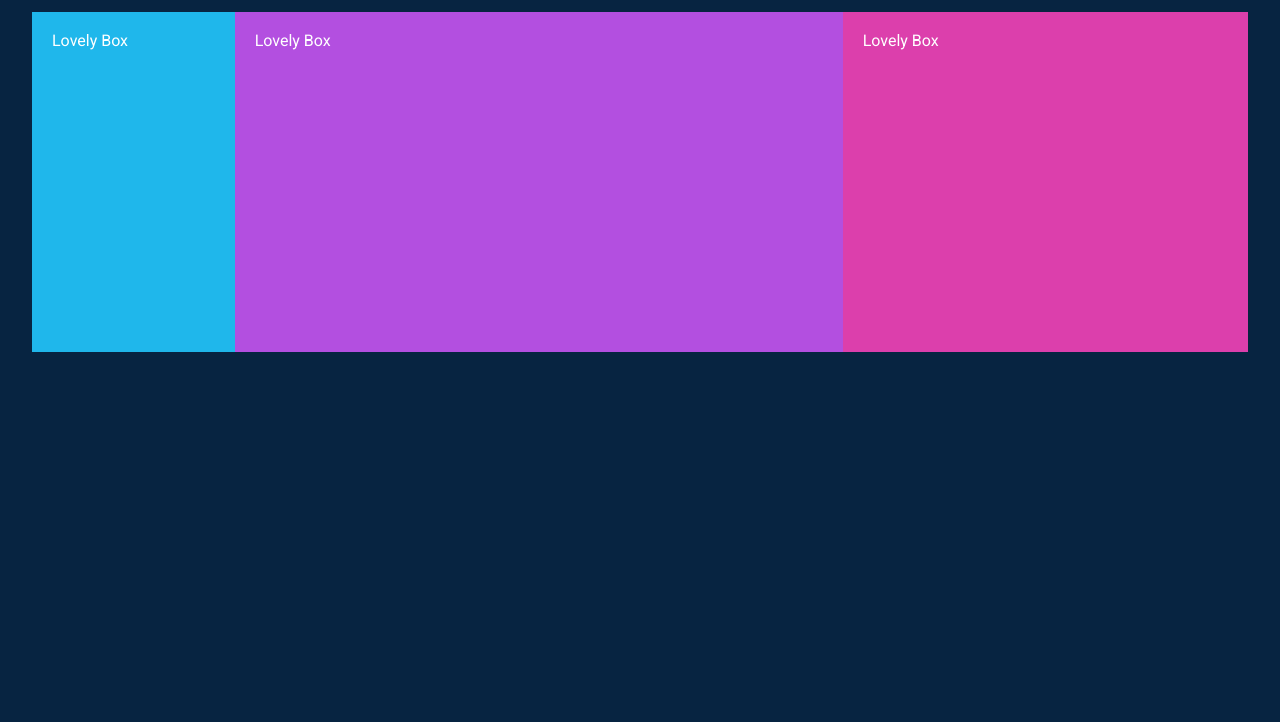
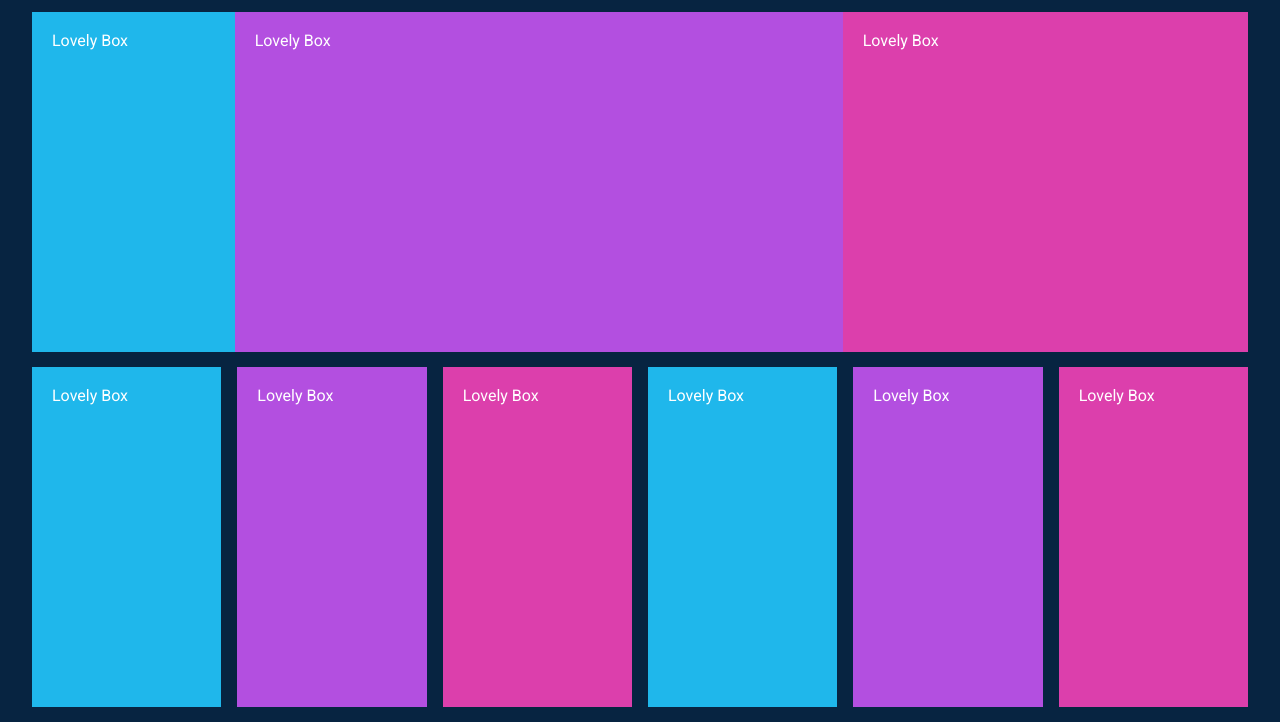
Before and after one commit to ashleyford/grunt-bower-sass-base, a website: page index.html in a window 1280 px wide. Shown: the part 457-1179 px from the top of the page. Before the commit the page ends 824 px from the top, so only its background shows below. Drawn offline with Linux system fonts and the light colour scheme.

Commit message:
updated index.html

```diff
--- a/_dev/style/base.scss
+++ b/_dev/style/base.scss
@@ -35,11 +35,11 @@ body{
 .boxes{
 
 	.box-row{
-		background:blue;
 		padding:20px;
+		margin-bottom:15px;
 		min-height:300px;
+		background:#666;
 		color:#fff;
-		margin-bottom:15px;
 	}
 
 	.box-row.red{
--- a/index.html
+++ b/index.html
@@ -24,7 +24,6 @@
 			<div class="col--no-gutter col-md-3 col-sm-4 col-xs-12">
 				<div class="box-row green">Lovely Box</div>
 			</div>
-
 		</div>
 
 		<div class="row boxes row--no-gutter">
@@ -39,7 +38,32 @@
 			<div class="col--no-gutter col-md-4 col-sm-4 col-xs-12">
 				<div class="box-row pink">Lovely Box</div>
 			</div>
+		</div>
 
+		<div class="row boxes">
+			<div class="col-lg-2 col-md-4 col-sm-6 col-xs-12">
+				<div class="box-row blue">Lovely Box</div>
+			</div>
+
+			<div class="col-lg-2 col-md-4 col-sm-6 col-xs-12">
+				<div class="box-row purple">Lovely Box</div>
+			</div>
+
+			<div class="col-lg-2 col-md-4 col-sm-6 col-xs-12">
+				<div class="box-row pink">Lovely Box</div>
+			</div>
+
+			<div class="col-lg-2 col-md-4 col-sm-6 col-xs-12">
+				<div class="box-row blue">Lovely Box</div>
+			</div>
+
+			<div class="col-lg-2 col-md-4 col-sm-6 col-xs-12">
+				<div class="box-row purple">Lovely Box</div>
+			</div>
+
+			<div class="col-lg-2 col-md-4 col-sm-6 col-xs-12">
+				<div class="box-row pink">Lovely Box</div>
+			</div>
 		</div>
 
 	</div>
```
Also changed, not shown: public/style/style.css, 1 other file.
